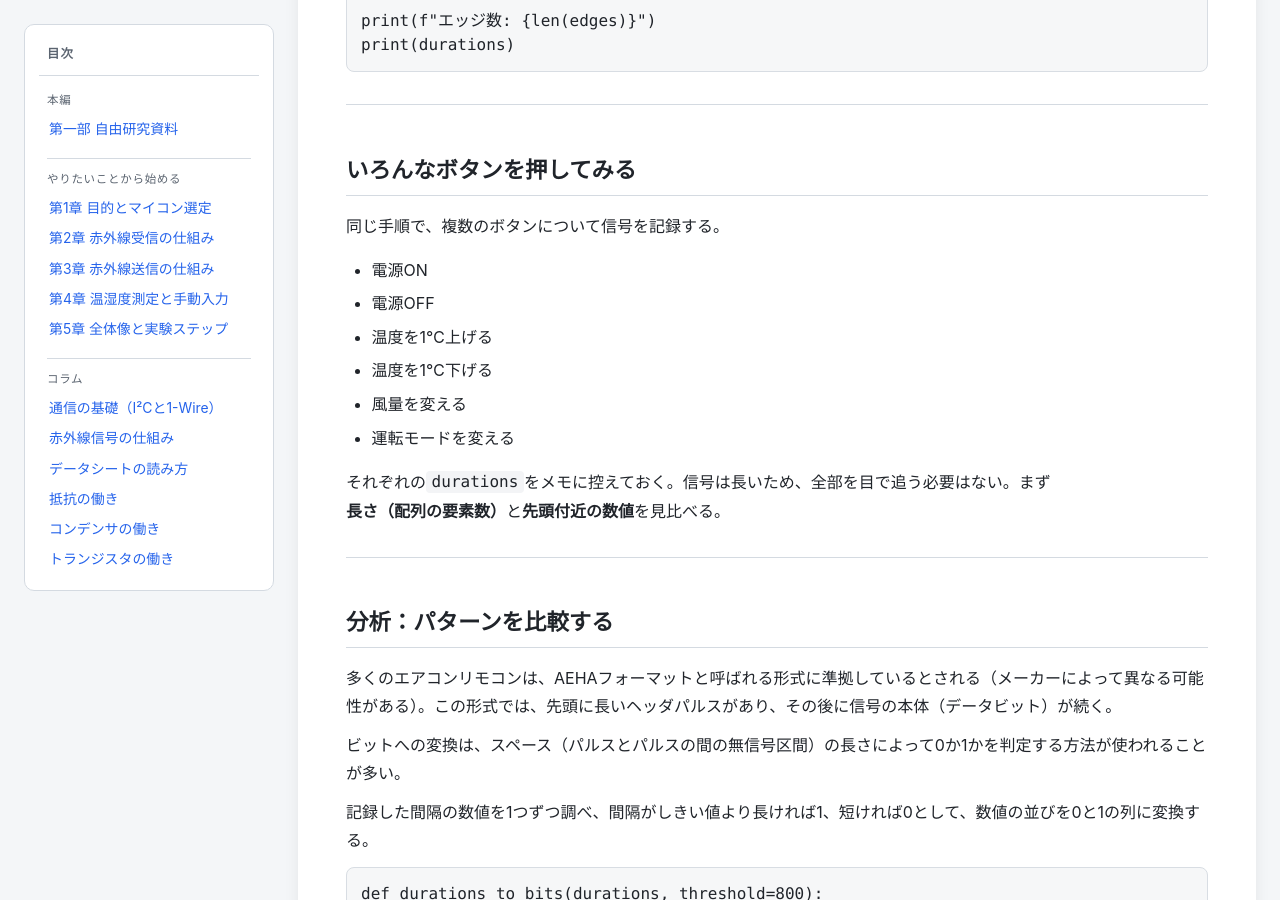
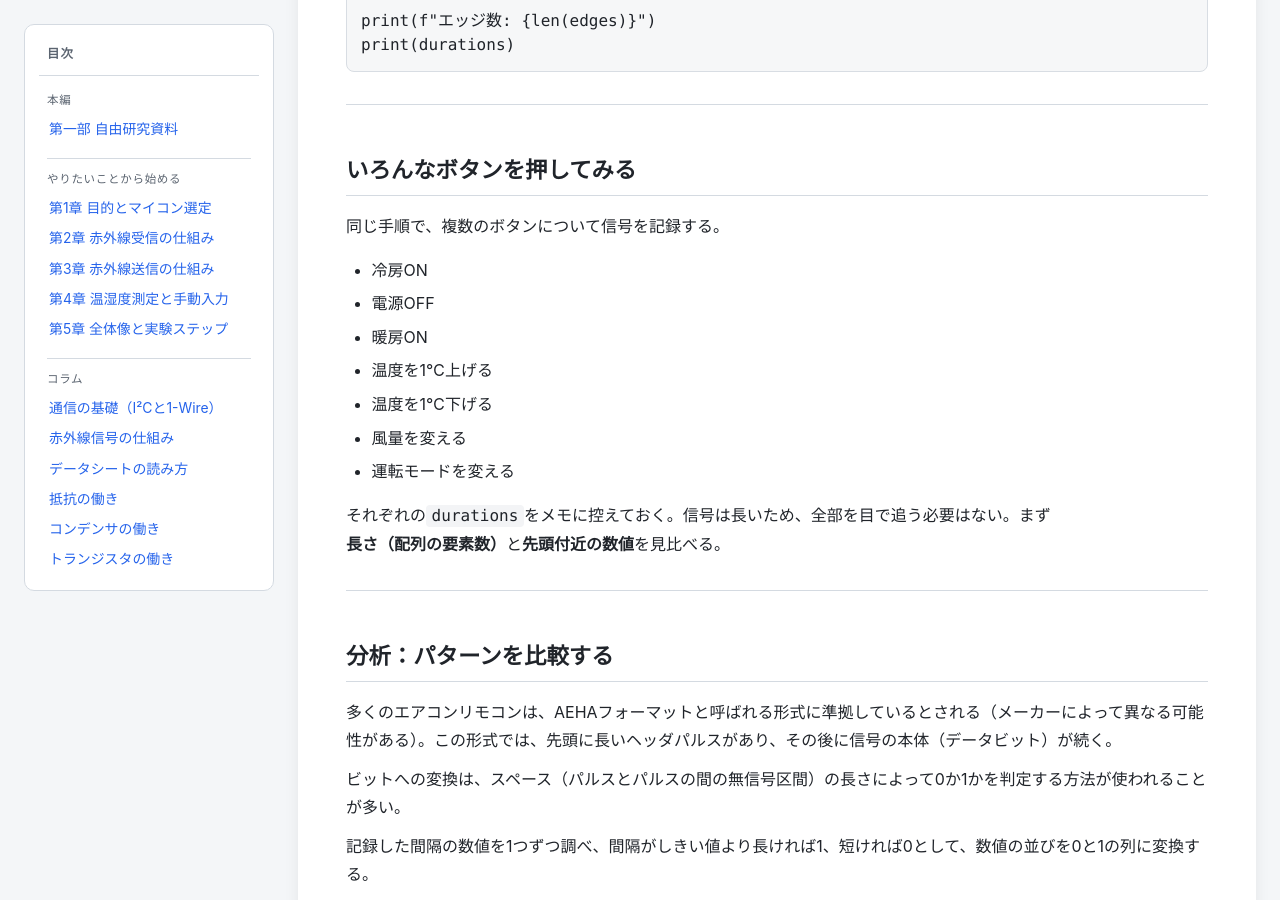
Before and after one commit to TsukemonoGit/Freest2026, a Jekyll site: the page built from docs/page21-draft3.md, in a window 1280 px wide and 900 px high, scrolled down 2268 px. Built offline with Jekyll 4.4.1, drawn with Linux system fonts in a browser that asks for light colours; our own code applies the rules of GitHub Pages for plain Markdown files.

Commit message:
Update button actions in page21-draft3.md

```diff
--- a/docs/page21-draft3.md
+++ b/docs/page21-draft3.md
@@ -84,8 +84,9 @@ print(durations)
 
 同じ手順で、複数のボタンについて信号を記録する。
 
-- 電源ON
+- 冷房ON
 - 電源OFF
+- 暖房ON
 - 温度を1℃上げる
 - 温度を1℃下げる
 - 風量を変える
```
